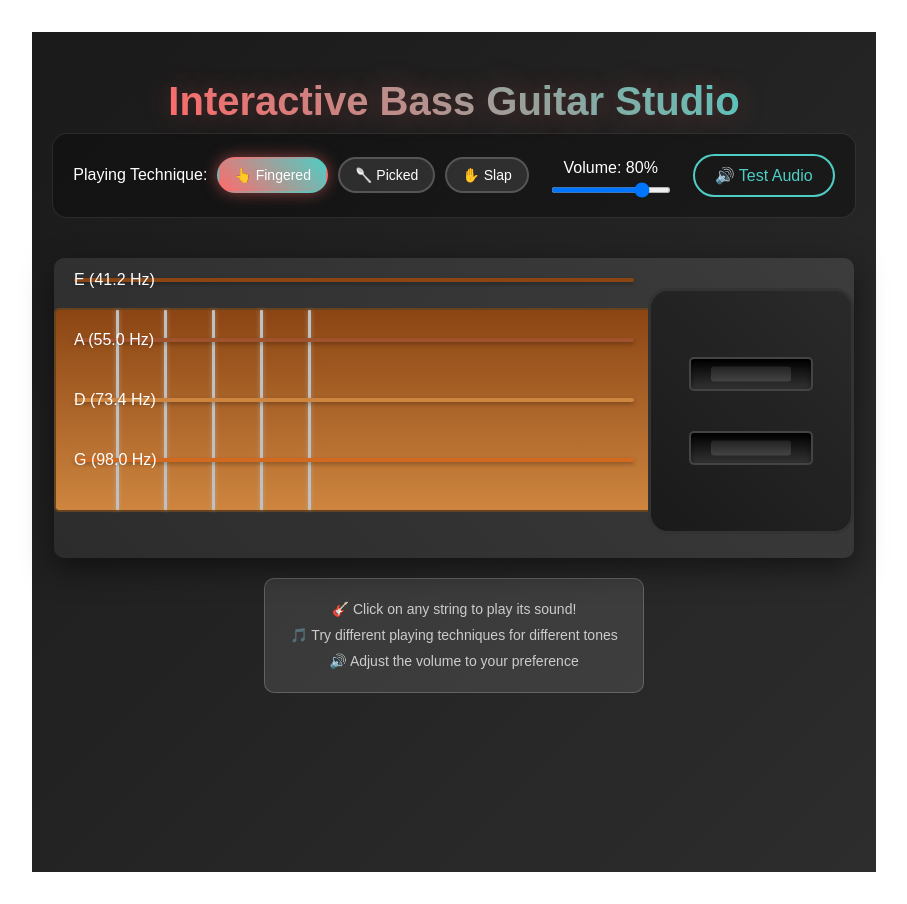
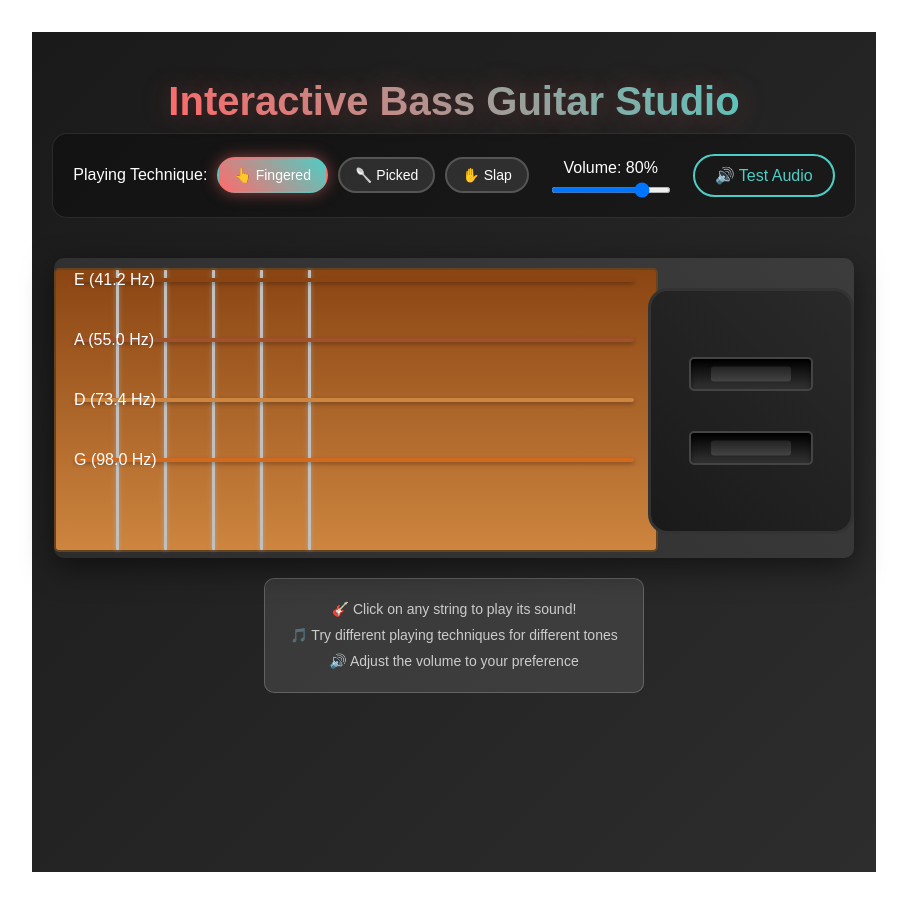
Before and after one commit to LigeTS/bass-guitar, a React (Vite) app: page / in a window 1280 px wide. Shown: the whole page, without its empty margins (186-1093 px from the left). Built offline with nearby package versions, Linux system fonts and the light colour scheme.

Commit message:
working on neck

```diff
--- a/src/components/BassGuitar.css
+++ b/src/components/BassGuitar.css
@@ -156,9 +156,9 @@
 .neck {
   position: absolute;
   left: 0;
-  top: 50px;
-  width: 600px;  /* Increased from 400px */
-  height: 200px;
+  top: 10px;  /* Changed from 50px */
+  width: 600px;
+  height: 280px;  /* Changed from 200px */
   background: linear-gradient(to bottom, #8B4513, #CD853F);
   border-radius: 5px;
   border: 2px solid #654321;
```
